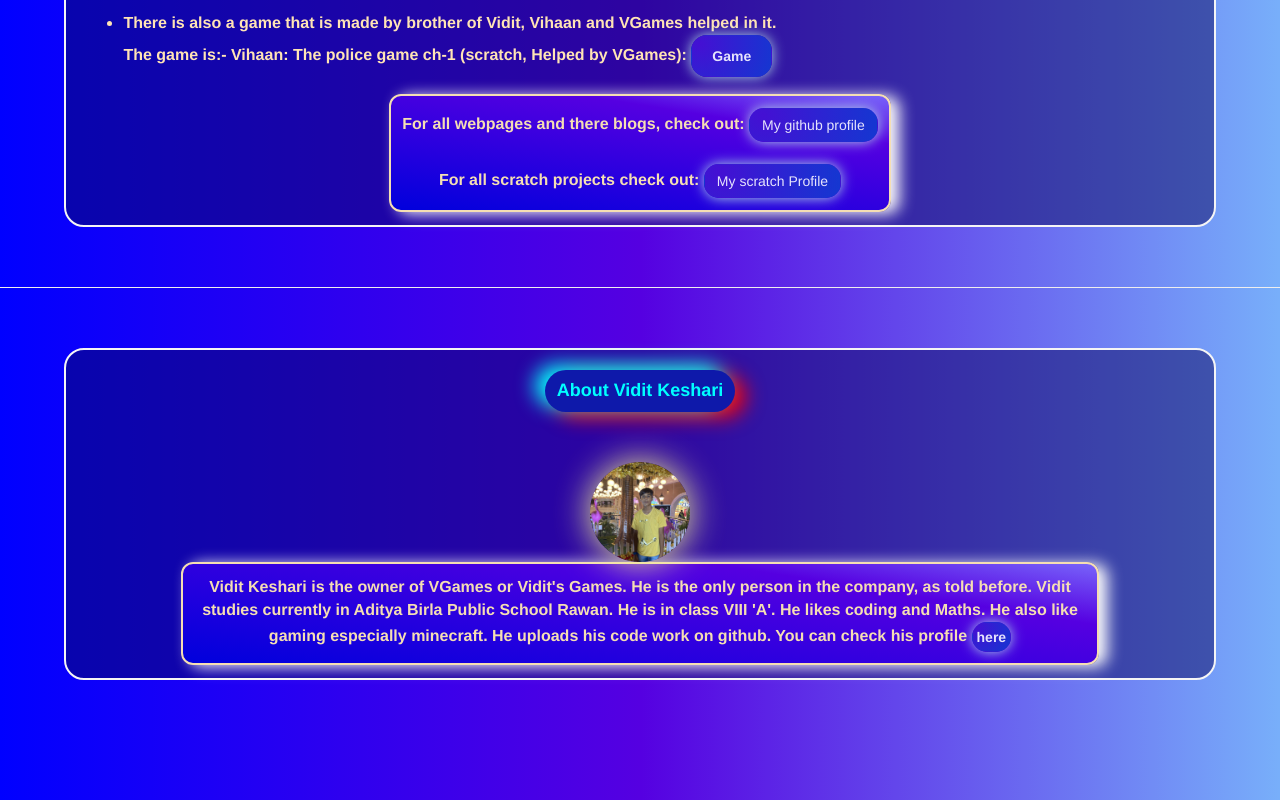
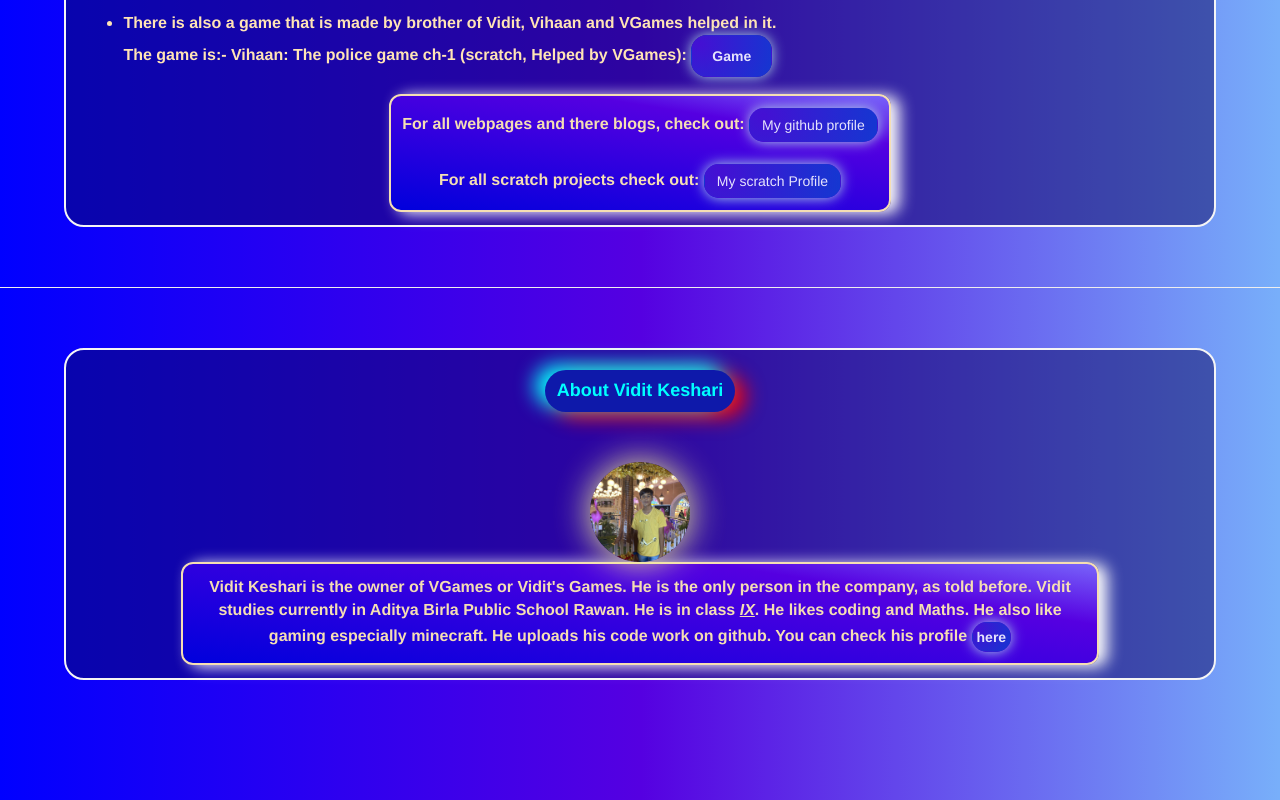
Before and after one commit to Vidit-Keshari/VGames, a plain HTML site: page index.html in a window 1280 px wide. Shown: the part 1248-2048 px from the top of the page. Drawn offline with nearby package versions, Linux system fonts and the light colour scheme.

Commit message:
Update 1.1

```diff
--- a/index.html
+++ b/index.html
@@ -44,7 +44,9 @@
                     <div id="about-VGames">
                         <p id="about-VGames-para">VGames is a gaming company that makes free and ad-free games. It is a
                             very small company. VGames' team is very small with only one person in the company, the
-                            owner <a href="https://github.com/Vidit-Keshari/"><ibu>Vidit Keshari</ibu></a>. VGames has made its reach go to other platforms other than
+                            owner <a href="https://github.com/Vidit-Keshari/">
+                                <ibu>Vidit Keshari</ibu>
+                            </a>. VGames has made its reach go to other platforms other than
                             webpages. It has games running on scratch too.
                         </p>
                         <img src="VGames logo.png" id="VGames-logo">
@@ -107,12 +109,12 @@
                             </ul>
                         </div>
                         <div id="all-creations">
-                            <p>For all webpages and there blogs, check out: <button
-                                    onclick="webOpen('profile');" class="btn">My github
+                            <p>For all webpages and there blogs, check out: <button onclick="webOpen('profile');"
+                                    class="btn">My github
                                     profile</button>
                                 <br><br>
-                                For all scratch projects check out: <button
-                                    onclick="webOpen('~scratch-profile');" class="btn">My scratch
+                                For all scratch projects check out: <button onclick="webOpen('~scratch-profile');"
+                                    class="btn">My scratch
                                     Profile</button>
                             </p>
                         </div>
@@ -128,7 +130,8 @@
                         <img id="profile-pic" alt="Error 404(picture not found)" src="Profile pic.jpg">
                         <p style="margin-right: 10%; margin-left: 10%;">Vidit Keshari is the owner of VGames or Vidit's
                             Games. He is the only person in the company, as told before. Vidit studies currently in
-                            Aditya Birla Public School Rawan. He is in class VIII 'A'. He likes coding and Maths. He
+                            Aditya Birla Public School Rawan. He is in class <ibu id="class"></ibu>. He likes coding and
+                            Maths. He
                             also like gaming especially minecraft. He uploads his code work on github. You can check his
                             profile <button class="btn" onclick="webOpen('profile');">here</button>
                         </p>
--- a/main.js
+++ b/main.js
@@ -10,7 +10,6 @@ window.addEventListener("DOMContentLoaded", () => {
 
         x = e.clientX;
         y = e.clientY;
-        console.log(x, y);
 
         customMenu.style.display = "block";
 
@@ -49,6 +48,7 @@ window.addEventListener("DOMContentLoaded", () => {
         }
     });
     randomQuote();
+    findClass();
 });
 
 function webOpen(CODE) {
@@ -129,3 +129,51 @@ function randomQuote() {
     var idx = Math.floor(Math.random() * quotes.length);
     element.innerText = quotes[idx];
 }
+
+function findClass() {
+    const ele = document.getElementById("class");
+    const year = new Date().getFullYear();
+    const month = new Date().getMonth() + 1;
+    if (!ele) {
+        console.error("Element with id 'class' not found!");
+        return;
+    }
+    if (year > 2029 || (month >= 4 && year > 2028)) {
+        ele.innerText = "College";
+        return;
+    }
+    if (month >= 4) {
+        ele.innerText = toRoman(year - 2016);
+    } else {
+        ele.innerText = toRoman(year - 2017);
+    }
+}
+
+function toRoman(num) {
+    const romanMap = [
+        { value: 1000, numeral: "M" },
+        { value: 900, numeral: "CM" },
+        { value: 500, numeral: "D" },
+        { value: 400, numeral: "CD" },
+        { value: 100, numeral: "C" },
+        { value: 90, numeral: "XC" },
+        { value: 50, numeral: "L" },
+        { value: 40, numeral: "XL" },
+        { value: 10, numeral: "X" },
+        { value: 9, numeral: "IX" },
+        { value: 5, numeral: "V" },
+        { value: 4, numeral: "IV" },
+        { value: 1, numeral: "I" }
+    ];
+
+    let result = "";
+
+    for (const { value, numeral } of romanMap) {
+        while (num >= value) {
+            result += numeral;
+            num -= value;
+        }
+    }
+
+    return result;
+}
--- a/style.css
+++ b/style.css
@@ -338,8 +338,8 @@ img#profile-pic {
 
 img#profile-pic:hover {
     box-shadow: 0px 0px 25px rgb(240, 240, 145),
-        -5px -5px 45px rgb(172, 231, 231),
-        5px 5px 45px rgb(144, 130, 202);
+        -10px -7px 25px rgb(161, 218, 218),
+        13px 10px 25px rgb(133, 115, 202);
     transform: scale(1.1) translateY(-5px);
 }
 
```
